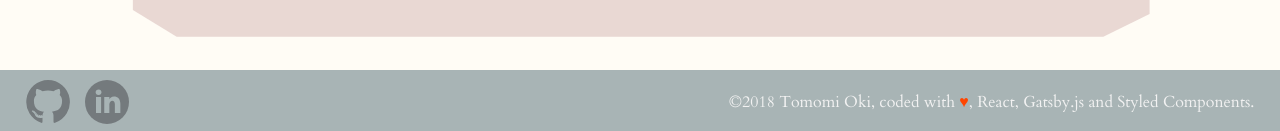
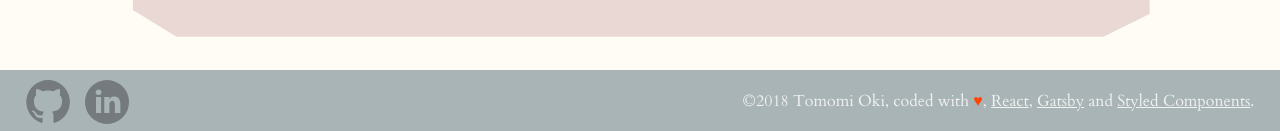
Before and after one commit to okichan/play-styled-components, a Gatsby app: page / in a window 1280 px wide. Shown: the part 2286-2417 px from the top of the page. Built offline with nearby package versions, Linux system fonts and the light colour scheme; a web font is replaced by a local one.

Commit message:
Add link

```diff
--- a/src/assets/styles.js
+++ b/src/assets/styles.js
@@ -249,32 +249,42 @@ export const Footer = styled.div`
   padding: 0 2vw;
   background: #a8b4b5;
 
-  span {
-    visibility: hidden;
+  p {
+    margin: 0;
+    padding: 4px 0;
+  }
+
+  a {
+    color: inherit;
+
+    &:hover {
+      text-decoration: none;
+    }
   }
 
   svg {
     float: left;
+    margin-right: 10px;
+    transform: translateY(10px);
     height: 30px;
     width: 30px;
-    margin-right: 10px;
-    transform: translateY(10px);
-    top: 50%;
+    margin-right: 15px;
 
-    ${media.tablet`
-      height: 44px;
-      width: 44px;
-      margin-right: 15px;
-    `};
   }
 
   ${media.tablet`
-    line-height: 4;
+    height: 64px;
+  svg {
+    height: 44px;
+    width: 44px;
+  }
 
-    span {
-      visibility: visible;
-    }
-`};
+  p {
+    padding: 20px 0;
+  }
+
+  `};
+
 `;
 
 export const Love = styled.span`
--- a/src/pages/index.js
+++ b/src/pages/index.js
@@ -137,14 +137,19 @@ export default () => (
         </S.FavContainer>
 
     <S.Footer>
-      {svgs.github}
-      {svgs.linkedin}
-      <span>
+      <a href="https://github.com/okichan" >
+        {svgs.github}
+      </a>
+      <a href="https://www.linkedin.com/in/tomomi-oki-parsons/" >
+        {svgs.linkedin}
+      </a>
+      <p>
         &copy;{`${new Date().getFullYear()} `}
-        Tomomi Oki, coded with
+        Tomomi Oki,
+        coded with
         <S.Love />
-        , React, Gatsby.js and Styled Components.
-      </span>
+        , <a href="https://reactjs.org/" >React</a>, <a href="https://www.gatsbyjs.org/">Gatsby</a> and <a href="https://www.styled-components.com/">Styled Components</a>.
+      </p>
     </S.Footer>
   </S.Container>
 );
```
